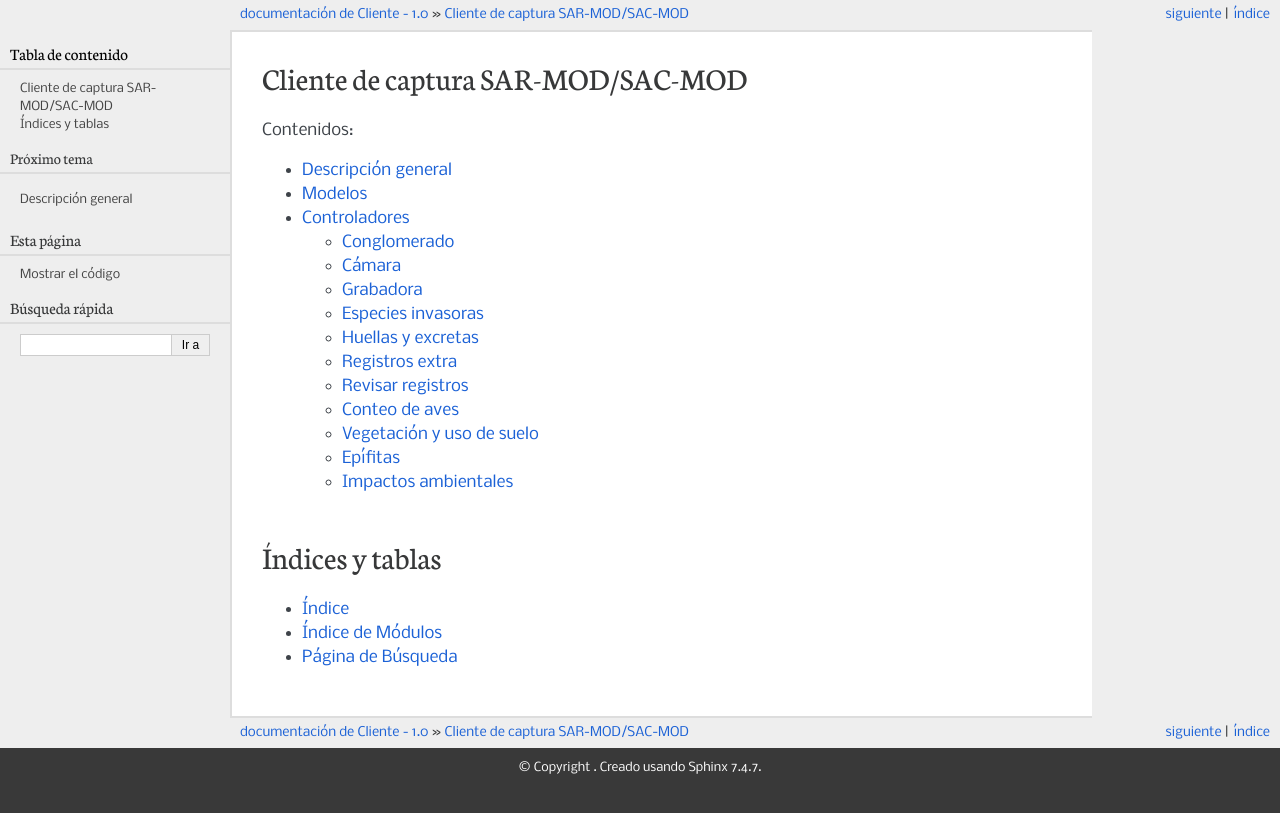
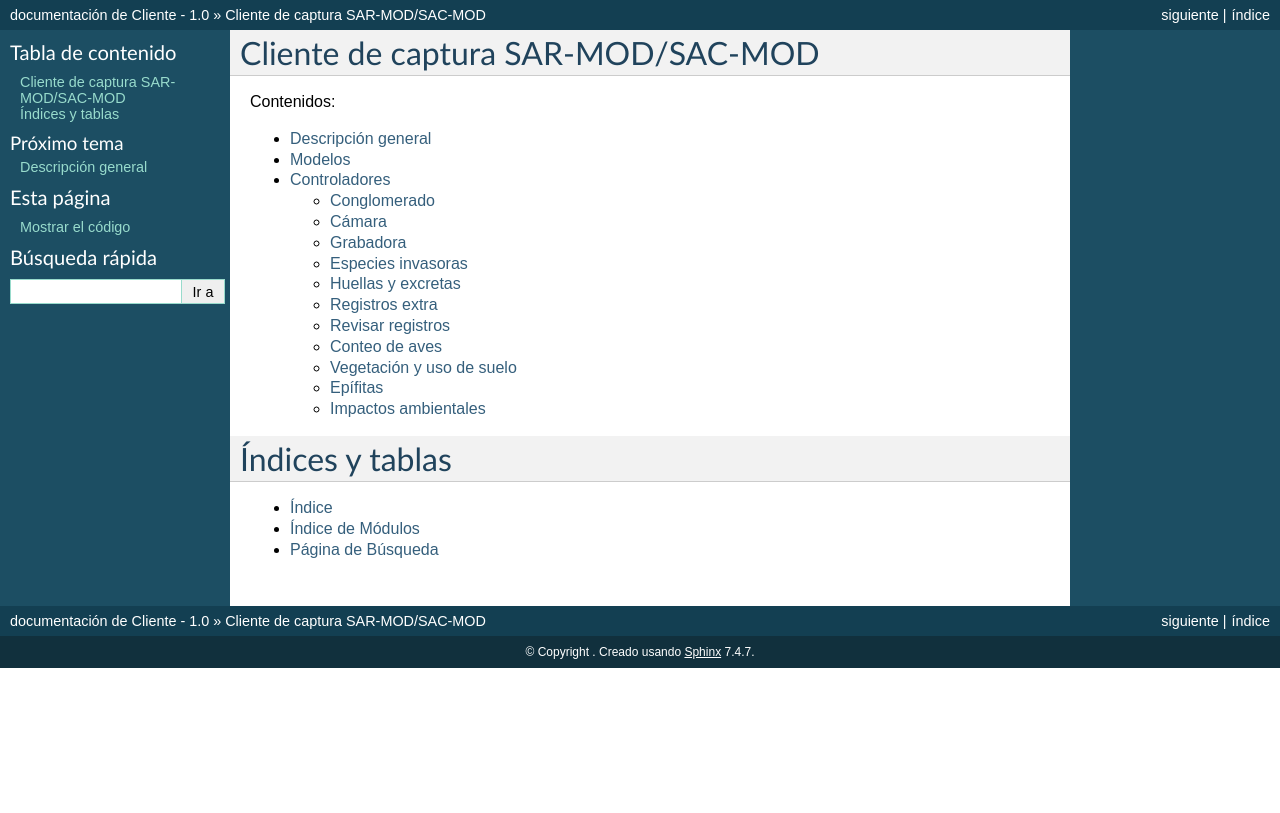
Before and after one commit to tereom/cliente_snmb, a Sphinx documentation site: the page built from docs/index.rst, in a window 1280 px wide. Shown: the top 813 px of the page. Built offline with Sphinx 7.4.7, drawn with Linux system fonts in a browser that asks for light colours.

Commit message:
tema documentación

```diff
--- a/docs/conf.py
+++ b/docs/conf.py
@@ -107,7 +107,7 @@ pygments_style = 'sphinx'
 
 # The theme to use for HTML and HTML Help pages.  See the documentation for
 # a list of builtin themes.
-html_theme = 'pyramid'
+html_theme = 'default'
 
 # Theme options are theme-specific and customize the look and feel of a theme
 # further.  For a list of options available for each theme, see the
```
